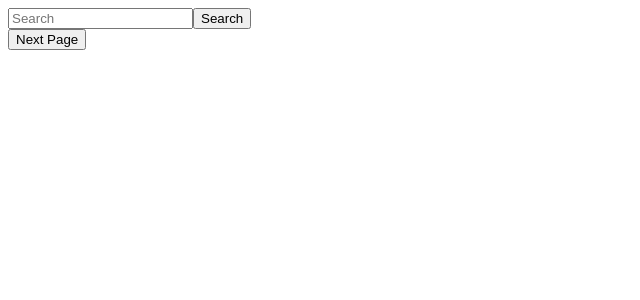
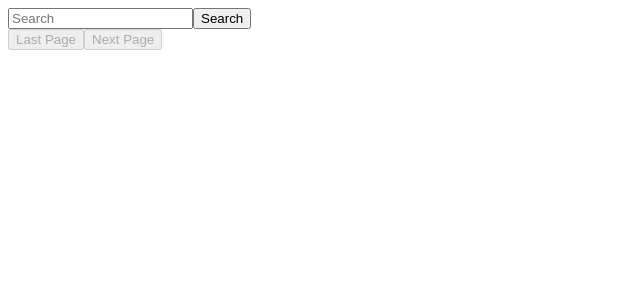
Before and after one commit to ErikGraciosa/ct-lab33-artist-search, a React app: page / in a window 1280 px wide. Shown: the top 300 px of the page, without its empty margins (0-640 px from the left). Built offline with nearby package versions, Linux system fonts and the light colour scheme.

Commit message:
pagination added

```diff
--- a/src/containers/Home/Home.js
+++ b/src/containers/Home/Home.js
@@ -24,8 +24,10 @@ export default function Home() {
       <Search setSearch={setSearch} />
       {(offset) != 0
         ? <button onClick={() => setOffset(offset - 25)}>Last Page</button>
-        : null}
-      <button onClick={() => setOffset(offset + 25)}>Next Page</button>
+        : <button disabled>Last Page</button>}
+      {(search) === ''
+        ? <button disabled>Next Page</button>
+        : <button onClick={() => setOffset(offset + 25)}>Next Page</button>}
       {loading ? <div>Loading</div> : <ArtistDisplay artists={artists} />}
     </div>
   );
```
